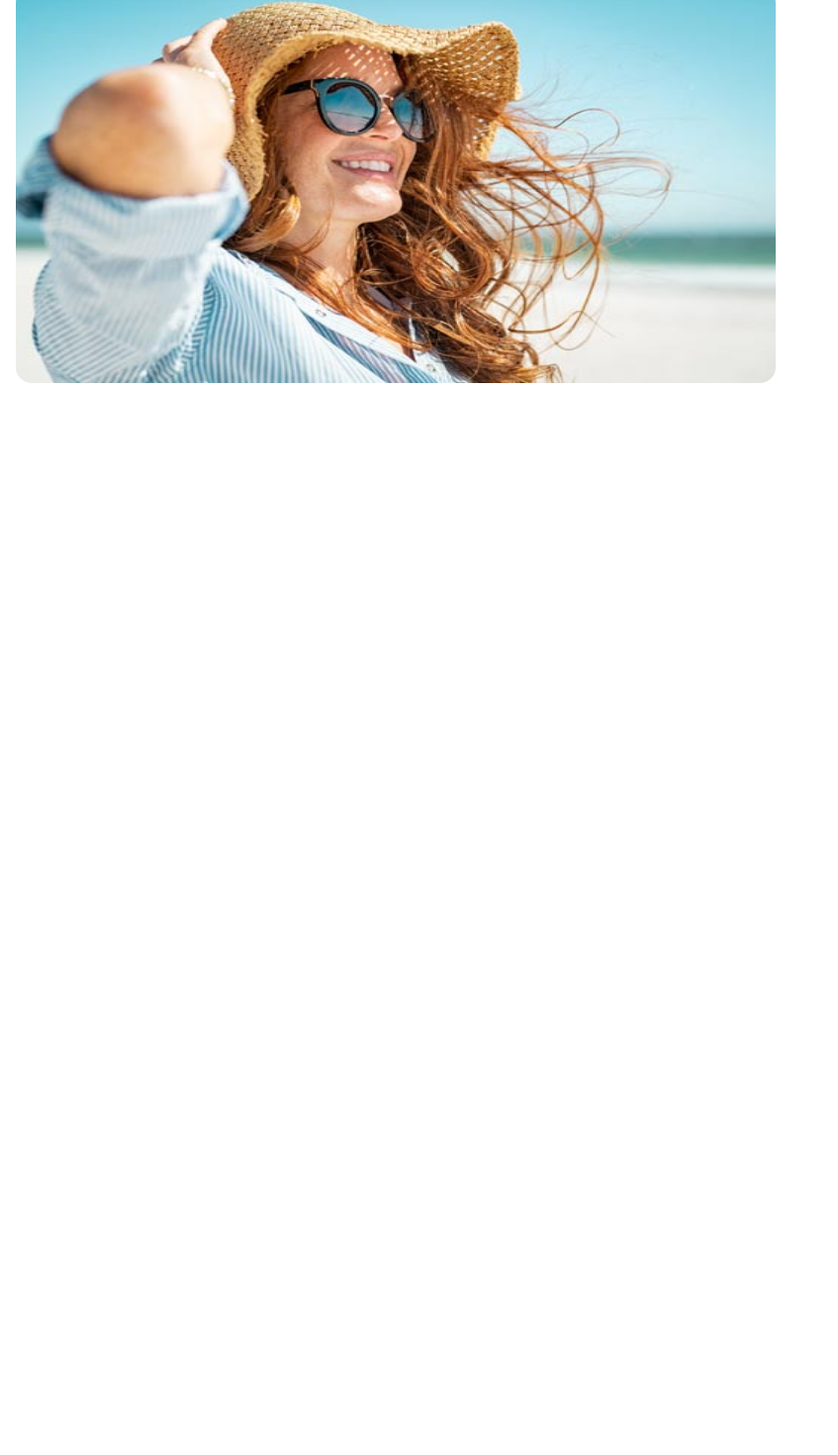
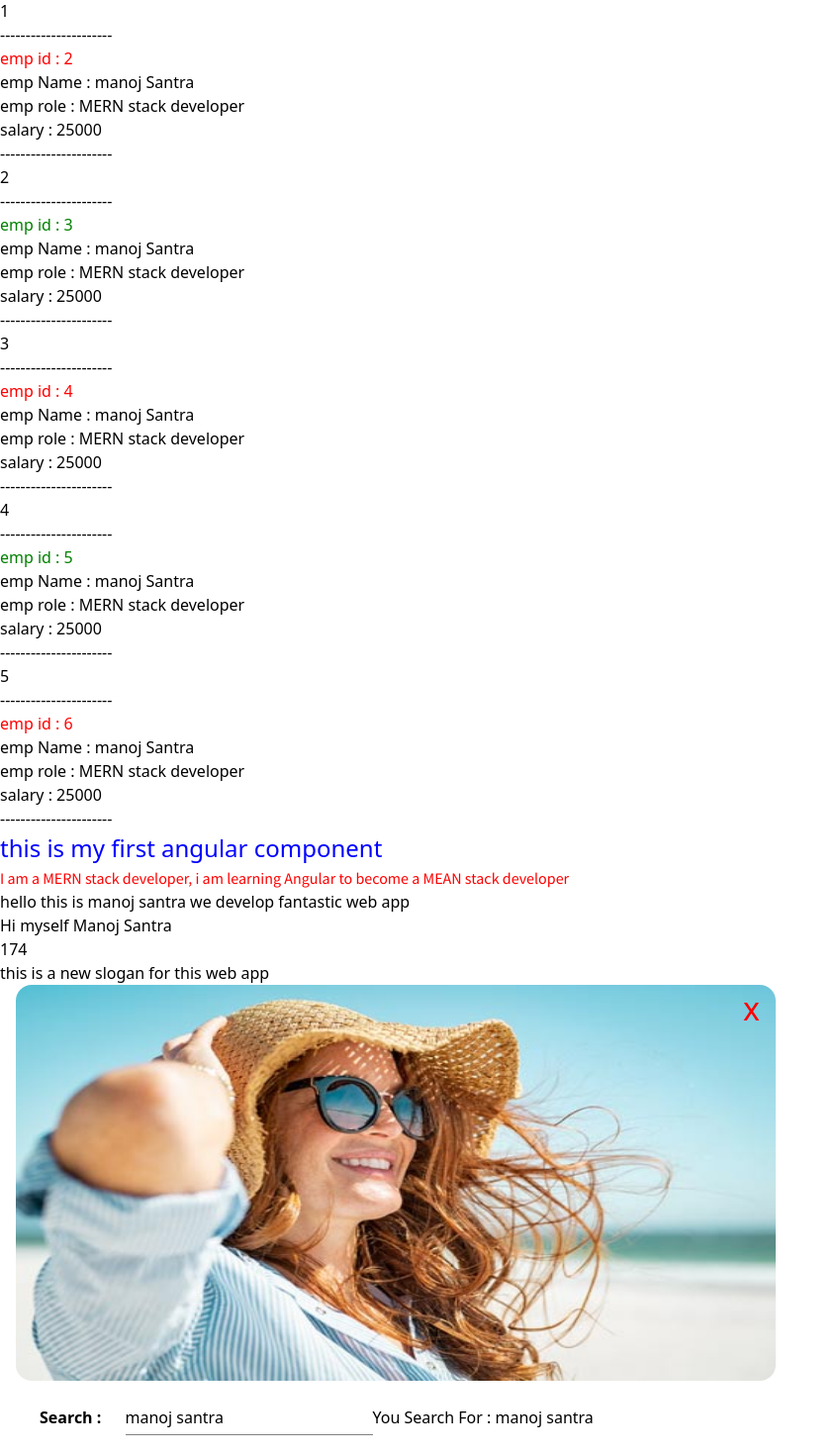
Before and after one commit to manoj19-github/first-angular-tuts, an Angular app: page / in a window 1280 px wide. Shown: the part 257-1727 px from the top of the page at 99% size, without its empty margins (0-847 px from the left). Before the commit the page ends 800 px from the top, so only its background shows below. Built offline with nearby package versions, Linux system fonts and the light colour scheme.

Commit message:
ng style complete

```diff
--- a/src/app/app.component.html
+++ b/src/app/app.component.html
@@ -1,5 +1,8 @@
 <app-navbar></app-navbar>
 <h1>hi my self {{name}}</h1>
+<app-products></app-products>
 <app-container></app-container>
 <p>I am a MERN stack developer, i am learning Angular to become a MEAN stack developer </p>
 <app-display></app-display>
+
+<app-seaarch></app-seaarch>
--- a/src/app/display/display.component.css
+++ b/src/app/display/display.component.css
@@ -1,3 +1,16 @@
+.image-wrapper{
+  position:relative;
+  top:0;
+  left:0;
+}
+.img-btn{
+  position: absolute;
+  top:0%;
+  right:40%;
+  font-size: 2rem;
+  color:red;
+  z-index:5;
+}
 .myimg{
   width:60vw;
   height:50vh;
--- a/src/app/display/display.component.html
+++ b/src/app/display/display.component.html
@@ -3,6 +3,9 @@
   <div [hidden]="showMyName">{{name}}</div>
   <p>{{84+90}}</p>
   <h5>{{getSlogan()}}</h5>
+  <div class="image-wrapper" [hidden]="hideImage">
+    <button type="button" class="img-btn" (click)="closeImage()">x</button>
   <img [src]="imgSrc" class="myimg">
+</div>
 
 </div>
--- a/src/app/display/display.component.ts
+++ b/src/app/display/display.component.ts
@@ -9,8 +9,12 @@ export class DisplayComponent {
   slogan: string = 'hello this is manoj santra we develop fantastic web app';
   imgSrc: string = '../../assets/myimg.jpg';
   showMyName: boolean = false;
+  hideImage: boolean = false;
   name: string = 'Hi myself Manoj Santra';
   getSlogan() {
     return 'this is a new slogan for this web app';
   }
+  closeImage() {
+    this.hideImage = true;
+  }
 }
--- /dev/null
+++ b/src/app/products/products.component.html
@@ -0,0 +1,10 @@
+<div *ngFor="let item of products;let i = index">
+  <p>{{i}}</p>
+  <p>----------------------</p>
+  <p [ngStyle]="{color:i % 2==0 ? 'green':'red'}">emp id : {{item.id}}</p>
+  <p>emp Name : {{item.name}} </p>
+  <p>emp role : {{item.role}}</p>
+  <p>salary : {{item.salary}}</p>
+  <p>----------------------</p>
+
+</div>
--- /dev/null
+++ b/src/app/products/products.component.ts
@@ -0,0 +1,47 @@
+import { Component } from '@angular/core';
+
+@Component({
+  selector: 'app-products',
+  templateUrl: './products.component.html',
+  styleUrls: ['./products.component.css'],
+})
+export class ProductsComponent {
+  products = [
+    {
+      name: 'manoj Santra',
+      role: 'MERN stack developer',
+      salary: 25000,
+      id: 1,
+    },
+    {
+      name: 'manoj Santra',
+      role: 'MERN stack developer',
+      salary: 25000,
+      id: 2,
+    },
+    {
+      name: 'manoj Santra',
+      role: 'MERN stack developer',
+      salary: 25000,
+      id: 3,
+    },
+    {
+      name: 'manoj Santra',
+      role: 'MERN stack developer',
+      salary: 25000,
+      id: 4,
+    },
+    {
+      name: 'manoj Santra',
+      role: 'MERN stack developer',
+      salary: 25000,
+      id: 5,
+    },
+    {
+      name: 'manoj Santra',
+      role: 'MERN stack developer',
+      salary: 25000,
+      id: 6,
+    },
+  ];
+}
--- /dev/null
+++ b/src/app/seaarch/seaarch.component.css
@@ -0,0 +1,12 @@
+.search-div{
+  margin:10px 20px;
+  padding:10px 20px;
+}
+.inputbody{
+  width:250px;
+  height:35px;
+  margin-left: 20px;
+  border:none;
+  border-bottom:1px solid gray;
+  outline:none;
+}
--- /dev/null
+++ b/src/app/seaarch/seaarch.component.html
@@ -0,0 +1,5 @@
+<div class="search-div">
+  <span><b>Search : </b></span>
+  <input type="text" class="inputbody"  [(ngModel)]="searchValue">
+  <span>You Search For : {{searchValue}}</span>
+</div>
--- /dev/null
+++ b/src/app/seaarch/seaarch.component.ts
@@ -0,0 +1,14 @@
+import { Component } from '@angular/core';
+
+@Component({
+  selector: 'app-seaarch',
+  templateUrl: './seaarch.component.html',
+  styleUrls: ['./seaarch.component.css'],
+})
+export class SeaarchComponent {
+  searchValue: string = 'manoj santra';
+  changeHandler(event: Event) {
+    console.log('searchValue : ', (<HTMLInputElement>event.target).value);
+    this.searchValue = (<HTMLInputElement>event.target).value;
+  }
+}
--- a/src/styles.css
+++ b/src/styles.css
@@ -5,7 +5,9 @@
   box-sizing: border-box;
 }
 
-
+body,html.content,.root{
+  overflow-x: hidden;
+}
 @tailwind base;
 @tailwind components;
 @tailwind utilities;
```
Also changed, not shown: src/app/app.module.ts (+12 -3 lines), src/app/products/products.component.css (added), 2 other files (tests, documents, lock files or other folders).
